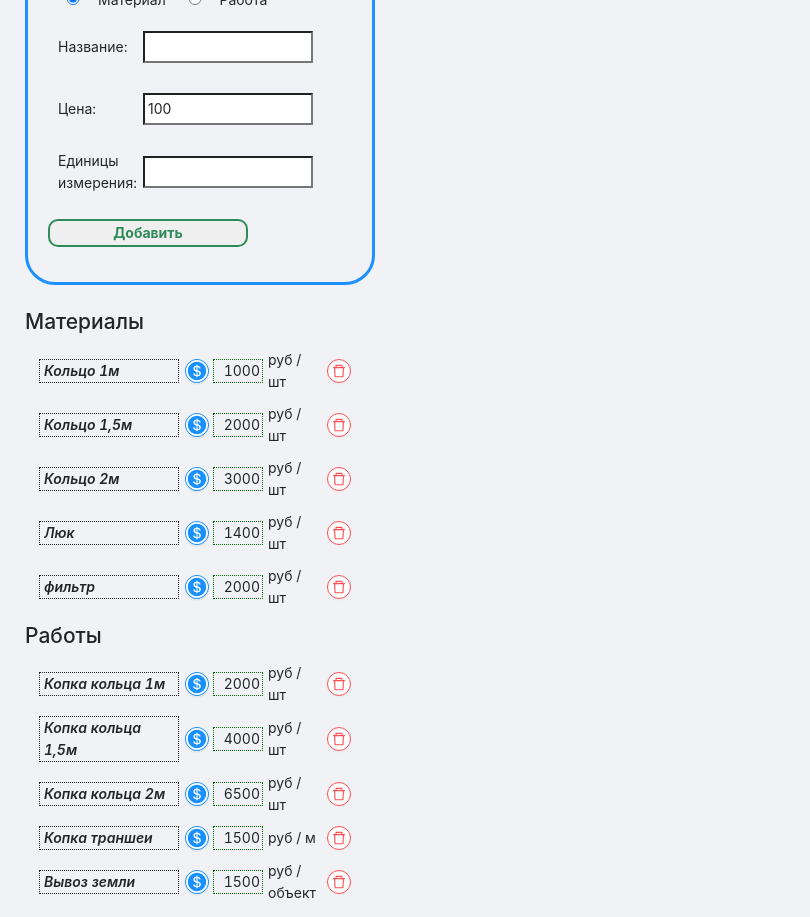
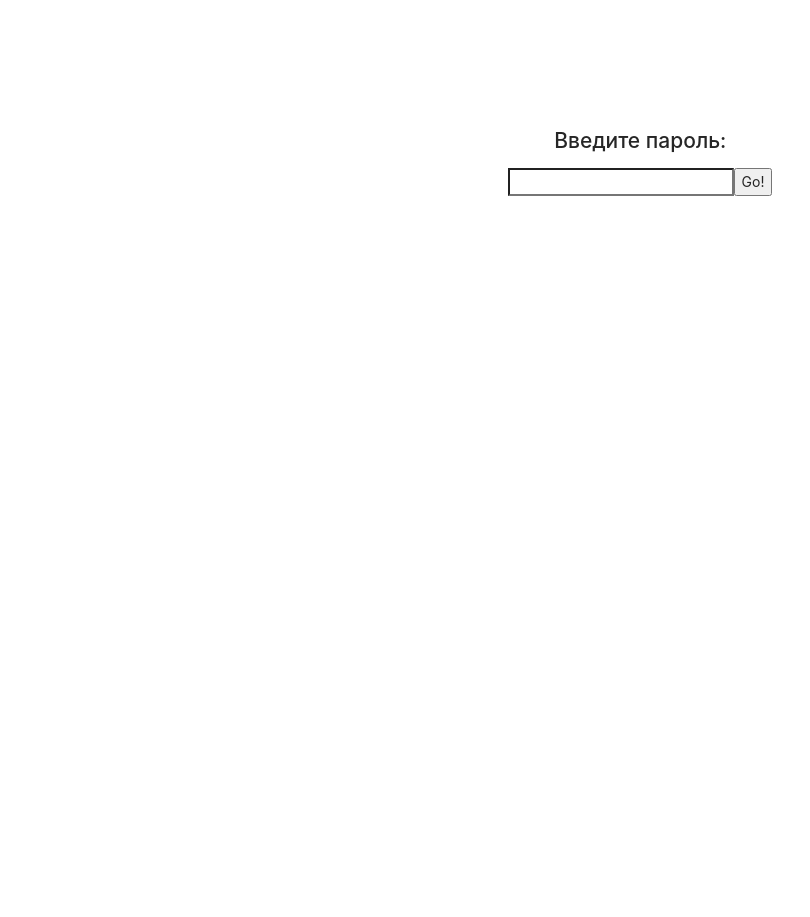
Before and after one commit to GSV78/wells, a React (Create React App) app: page / in a window 1280 px wide. Shown: the part 240-1157 px from the top of the page, without its empty margins (0-810 px from the left). After the commit the page ends 800 px from the top, so only its background shows below. Built offline with nearby package versions, Linux system fonts and the light colour scheme; data requests are answered from the project's data file.

Commit message:
version 1.04 add auth

```diff
--- a/public/db.json
+++ b/public/db.json
@@ -212,80 +212,6 @@
       "priceMaterials": 0,
       "priceWorks": 15000,
       "totalSum": 15000
-    },
-    {
-      "id": 4,
-      "name": "супер-канаха пример",
-      "items": [
-        {
-          "id": 3,
-          "name": "Кольцо 2м",
-          "price": 3000,
-          "unit": "шт",
-          "category": "material",
-          "count": 4
-        },
-        {
-          "id": 7,
-          "name": "Копка кольца 2м",
-          "price": 6500,
-          "unit": "шт",
-          "category": "work",
-          "count": 4
-        },
-        {
-          "id": 9,
-          "name": "Люк",
-          "price": 1400,
-          "unit": "шт",
-          "category": "material",
-          "count": 2
-        },
-        {
-          "id": 10,
-          "name": "Вывоз земли",
-          "price": 1500,
-          "unit": "объект",
-          "category": "work",
-          "count": 1
-        },
-        {
-          "id": 8,
-          "name": "Копка траншеи",
-          "price": 1500,
-          "unit": "м",
-          "category": "work",
-          "count": 20
-        },
-        {
-          "id": 11,
-          "name": "монтаж люка",
-          "price": 1000,
-          "unit": "шт",
-          "category": "work",
-          "count": 2
-        }
-      ],
-      "priceMaterials": 14800,
-      "priceWorks": 59500,
-      "totalSum": 74300
-    },
-    {
-      "id": 5,
-      "name": "12",
-      "items": [
-        {
-          "id": 1,
-          "name": "Кольцо 1м",
-          "price": 1000,
-          "unit": "шт",
-          "category": "material",
-          "count": 1
-        }
-      ],
-      "priceMaterials": 1000,
-      "priceWorks": 0,
-      "totalSum": 1000
     }
   ]
 }
--- a/src/App.tsx
+++ b/src/App.tsx
@@ -1,54 +1,23 @@
 import 'antd/dist/antd.css';
 import { Layout, Menu } from 'antd';
 import { useEffect } from 'react';
-import { useDispatch } from 'react-redux';
+import { useDispatch, useSelector } from 'react-redux';
 import { DispachType, getDB } from './redux/libReducer';
 import { Route, Routes, Link } from 'react-router-dom';
 import Lib from './pages/Lib';
 import New from './pages/New';
 import Open from './pages/Open';
+import Auth from './components/Auth';
 import styles from './App.module.css';
 import logo from './assets/images/logo.png';
-
-const { Header, Content, Footer } = Layout;
+import { AppStateType } from './redux/store';
+import Start from './pages/Start';
 
 function App() {
-  const dispatch: DispachType = useDispatch();
-  useEffect(() => {
-    dispatch(getDB());
-  }, []);
-
-  return (
-    <Layout className="layout">
-      <div className={styles.logo}>
-        <img src={logo} alt="logo" />
-      </div>
-      <Header className={styles.header}>
-        <Menu theme="dark" mode="horizontal" defaultSelectedKeys={['1']}>
-          <Menu.Item key={1}>
-            <Link to="/">{`С`}</Link>
-          </Menu.Item>
-          <Menu.Item key={2}>
-            {' '}
-            <Link to="/new/">{`Н`}</Link>
-          </Menu.Item>
-          <Menu.Item key={3}>
-            <Link to="/open/">{`А`}</Link>
-          </Menu.Item>
-        </Menu>
-      </Header>
-      <Content style={{ padding: '0 25px' }}>
-        <div className="site-layout-content">
-          <Routes>
-            <Route path="/" element={<Lib />} />
-            <Route path="/new/" element={<New />} />
-            <Route path="/open/" element={<Open />} />
-          </Routes>
-        </div>
-      </Content>
-      <Footer style={{ textAlign: 'center' }}>GSV78 ©2022</Footer>
-    </Layout>
-  );
+  const isAuth = useSelector((state: AppStateType) => {
+    return state.auth.isAuth;
+  });
+  return isAuth ? <Start /> : <Auth />;
 }
 
 export default App;
--- /dev/null
+++ b/src/components/Auth.module.css
@@ -0,0 +1,14 @@
+.auth {
+  height: 100vh;
+  display: flex;
+  flex-direction: column;
+  justify-content: center;
+  align-items: center;
+}
+
+.errors {
+  color: brown;
+}
+.errors.invisible {
+  display: none;
+}
--- /dev/null
+++ b/src/components/Auth.tsx
@@ -0,0 +1,33 @@
+import classNames from 'classnames/bind';
+import { useState } from 'react';
+import { useDispatch } from 'react-redux';
+import { AuthDispachType, authSuccess } from '../redux/authReducer';
+import styles from './Auth.module.css';
+
+let cx = classNames.bind(styles);
+
+function Auth() {
+  const dispatch: AuthDispachType = useDispatch();
+
+  const [pass, setPass] = useState('');
+  const onChange = (e: React.FormEvent<EventTarget>): void => {
+    let target = e.target as HTMLInputElement;
+    setPass(target.value);
+  };
+  const [error, setError] = useState(false);
+  const onInputPass = () => {
+    pass === 'yoyoyo' ? dispatch(authSuccess()) : setError(true);
+  };
+  return (
+    <div className={cx('auth')}>
+      <h2>Введите пароль:</h2>
+      <div>
+        <input type="text" onChange={onChange} value={pass} />
+        <button onClick={onInputPass}>Go!</button>
+      </div>
+      <div className={cx('errors', { invisible: !error })}>'Не правильно!'</div>
+    </div>
+  );
+}
+
+export default Auth;
--- a/src/pages/New.tsx
+++ b/src/pages/New.tsx
@@ -1,7 +1,7 @@
 import { Button } from 'antd';
 import React, { useState } from 'react';
 import { useDispatch, useSelector } from 'react-redux';
-import { useNavigate } from 'react-router-dom';
+// import { useNavigate } from 'react-router-dom';
 import ObjectItem from '../components/ObjectItem';
 import { LibItemType } from '../redux/libReducer';
 import {
@@ -64,10 +64,11 @@ function New() {
       );
     });
 
-  const onSaveName = () => {
+  // const onSaveName = () => {
+  //   dispatch(saveObjectName(objectName));
+  // };
+  const onSaveObject = () => {
     dispatch(saveObjectName(objectName));
-  };
-  const onSaveObject = () => {
     dispatch(saveObjectToServerThunk({ ...object, name: objectName }));
   };
 
@@ -84,8 +85,8 @@ function New() {
         <h2>Всего: {object.totalSum} рублей</h2>
         <h2>Имя объекта</h2>
         <input type="text" onChange={onChangeName} value={objectName} />
-        <Button type="primary" onClick={onSaveName}>
-          Назвать
+        <Button type="primary" onClick={onSaveObject}>
+          Сохранить
         </Button>
       </div>
       <div className={styles.result}>
@@ -99,9 +100,9 @@ function New() {
         <h2>
           Всего: <span className={styles.sum}>{object.totalSum} руб.</span>
         </h2>
-        <Button type="primary" onClick={onSaveObject}>
+        {/* <Button type="primary" onClick={onSaveObject}>
           Сохранить объект
-        </Button>
+        </Button> */}
       </div>
     </div>
   );
--- /dev/null
+++ b/src/pages/Start.tsx
@@ -0,0 +1,52 @@
+import 'antd/dist/antd.css';
+import { Layout, Menu } from 'antd';
+import { useEffect } from 'react';
+import { useDispatch } from 'react-redux';
+import { DispachType, getDB } from '../redux/libReducer';
+import { Route, Routes, Link } from 'react-router-dom';
+import Lib from './Lib';
+import New from './New';
+import Open from './Open';
+import styles from '../App.module.css';
+import logo from '../assets/images/logo.png';
+
+const { Header, Content, Footer } = Layout;
+function Start() {
+  const dispatch: DispachType = useDispatch();
+  useEffect(() => {
+    dispatch(getDB());
+  }, []);
+  return (
+    <Layout className="layout">
+      <div className={styles.logo}>
+        <img src={logo} alt="logo" />
+      </div>
+      <Header className={styles.header}>
+        <Menu theme="dark" mode="horizontal" defaultSelectedKeys={['1']}>
+          <Menu.Item key={1}>
+            <Link to="/">{`С`}</Link>
+          </Menu.Item>
+          <Menu.Item key={2}>
+            {' '}
+            <Link to="/new/">{`Н`}</Link>
+          </Menu.Item>
+          <Menu.Item key={3}>
+            <Link to="/open/">{`А`}</Link>
+          </Menu.Item>
+        </Menu>
+      </Header>
+      <Content style={{ padding: '0 25px' }}>
+        <div className="site-layout-content">
+          <Routes>
+            <Route path="/" element={<Lib />} />
+            <Route path="/new/" element={<New />} />
+            <Route path="/open/" element={<Open />} />
+          </Routes>
+        </div>
+      </Content>
+      <Footer style={{ textAlign: 'center' }}>GSV78 ©2022</Footer>
+    </Layout>
+  );
+}
+
+export default Start;
--- /dev/null
+++ b/src/redux/authReducer.ts
@@ -0,0 +1,39 @@
+import { Dispatch } from 'react';
+import { ThunkAction } from 'redux-thunk';
+import { saveObjectToServer } from '../api/api';
+import { AppStateType } from './store';
+
+//action.types
+const AUTH_SUCCESS = 'wells/authReducer/auth_success';
+
+let initialState = { isAuth: false }
+
+export type InitialStateType = typeof initialState
+
+//Reducer
+const authReducer = (state = initialState, action: ActionsTypes) => {
+  switch (action.type) {
+    case AUTH_SUCCESS: {
+      return ({
+        ...state,
+        isAuth: true
+      })
+    }
+
+    default:
+      return state;
+  }
+};
+
+//ActionCreators
+type ActionsTypes = authSuccess
+
+type authSuccess = {
+  type: typeof AUTH_SUCCESS
+}
+
+export const authSuccess = (): authSuccess => ({ type: AUTH_SUCCESS });
+
+export type AuthDispachType = Dispatch<ActionsTypes>
+
+export default authReducer;
--- a/src/redux/objectReducer.ts
+++ b/src/redux/objectReducer.ts
@@ -1,5 +1,4 @@
 import { Dispatch } from 'react';
-import { useNavigate } from 'react-router-dom';
 import { ThunkAction } from 'redux-thunk';
 import { saveObjectToServer } from '../api/api';
 import { AppStateType } from './store';
@@ -94,7 +93,7 @@ type ThunkType = ThunkAction<Promise<void>, AppStateType, unknown, ActionsTypes>
 export const saveObjectToServerThunk = (object: ObjectType): ThunkType => async (dispatch, getState) => {
   const status: number = await saveObjectToServer(object)
   if (status === 201) {
-
+    dispatch(saveObjectName(object.name))
   }
 };
 // export const deleteItem = (id: number): ThunkType => async (dispatch, getState) => {
--- a/src/redux/store.ts
+++ b/src/redux/store.ts
@@ -4,12 +4,14 @@ import { composeWithDevTools } from 'redux-devtools-extension';
 import libReducer from './libReducer';
 import objectReducer from './objectReducer';
 import objectsReducer from './objectsReducer';
+import authReducer from './authReducer';
 
 
 let reducers = combineReducers({
   lib: libReducer,
   object: objectReducer,
-  objects: objectsReducer
+  objects: objectsReducer,
+  auth: authReducer
 });
 
 export type AppStateType = ReturnType<typeof store.getState>
```
